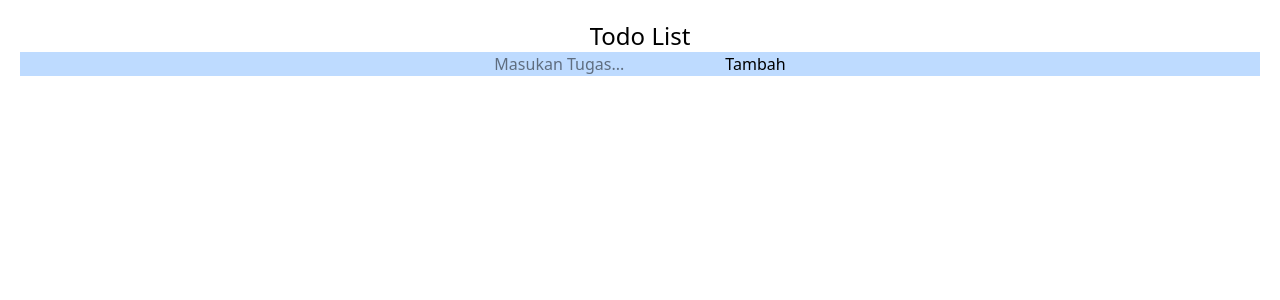
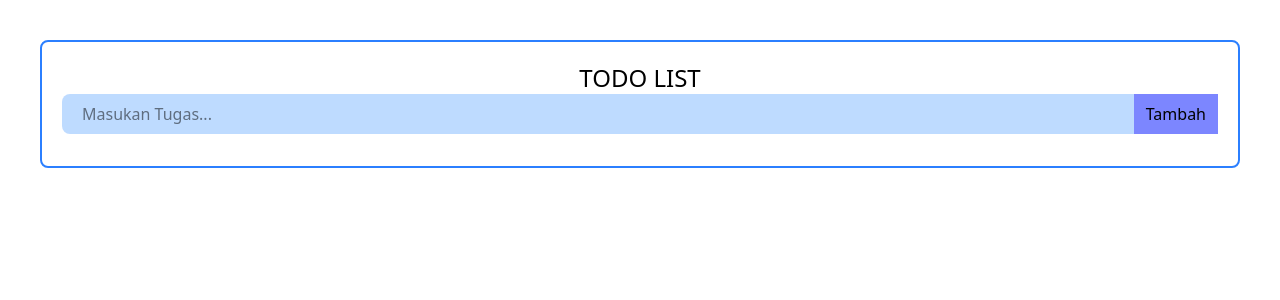
Before and after one commit to Devjack404/SImple-Todo-List-, a Nuxt app: page / in a window 1280 px wide. Shown: the top 300 px of the page. Built offline with nearby package versions, Linux system fonts and the light colour scheme.

Commit message:
Membuat design lebih baik dan input task dengan click tombol enter

```diff
--- a/app/app.vue
+++ b/app/app.vue
@@ -40,25 +40,45 @@
 </script>
 
 <template>
-  <div class="text-center p-5">
-    <h1 class="text-2xl">Todo List</h1>
+  <div class="text-center p-5 m-10 border-2 border-blue-500 rounded-lg">
+    <h1 class="text-2xl">TODO LIST</h1>
 
-    <div class="mb-3 bg-blue-200">
+    <form class="mb-3 bg-blue-200 flex  rounded-lg" @submit.prevent="addTodo">
       <input
+      class="w-full h-10 flex px-5"
       v-model="newTodo"
       type="text"
       placeholder="Masukan Tugas..."
       />
-      <button @click="addTodo">Tambah</button>
-    </div>
-    <ul class="todo-list">
-      <li v-for="todo in todos" :key="todo.id">
-        <input type="checkbox" v-model="todo.done" />
-        <span :class="{done: todo.done}">
+      <button class="px-3 py-2 bg-indigo-400" @click="addTodo">Tambah</button>
+    </form>
+    <ul class="w-full space-y-2">
+      <li
+        v-for="todo in todos"
+        :key="todo.id"
+        class="flex items-center space-x-2"
+     >
+        <!-- Kotak Checkbox -->
+        <div>
+          <input class="flex items-center w-5 h-5" type="checkbox" v-model="todo.done" />
+        </div>
+
+          <!-- desain tulisan todo -->
+        <span
+          :class="[
+            'flex-1 text-left transition-all duration-300 text-lg',
+            todo.done
+              ? 'line-through text-gray-500'
+              : 'no-underline text-black'
+
+          ]"
+        >
          {{ todo.text }}
         </span>
-        <button class="mx-20" @click="deleteTodo(todo.id)">Delete</button>
-        <button @click="editTask(todo.id)">Edit</button>
+
+        <!-- Tombol Hapus dan Edit -->
+        <button class="px-3 py-1 bg-red-500 text-white rounded-lg" @click="deleteTodo(todo.id)">Del</button>
+        <button class="px-3 py-1 bg-blue-500 text-white rounded-lg" @click="editTask(todo.id)">Edit</button>
       </li>
     </ul>
   </div>
```
